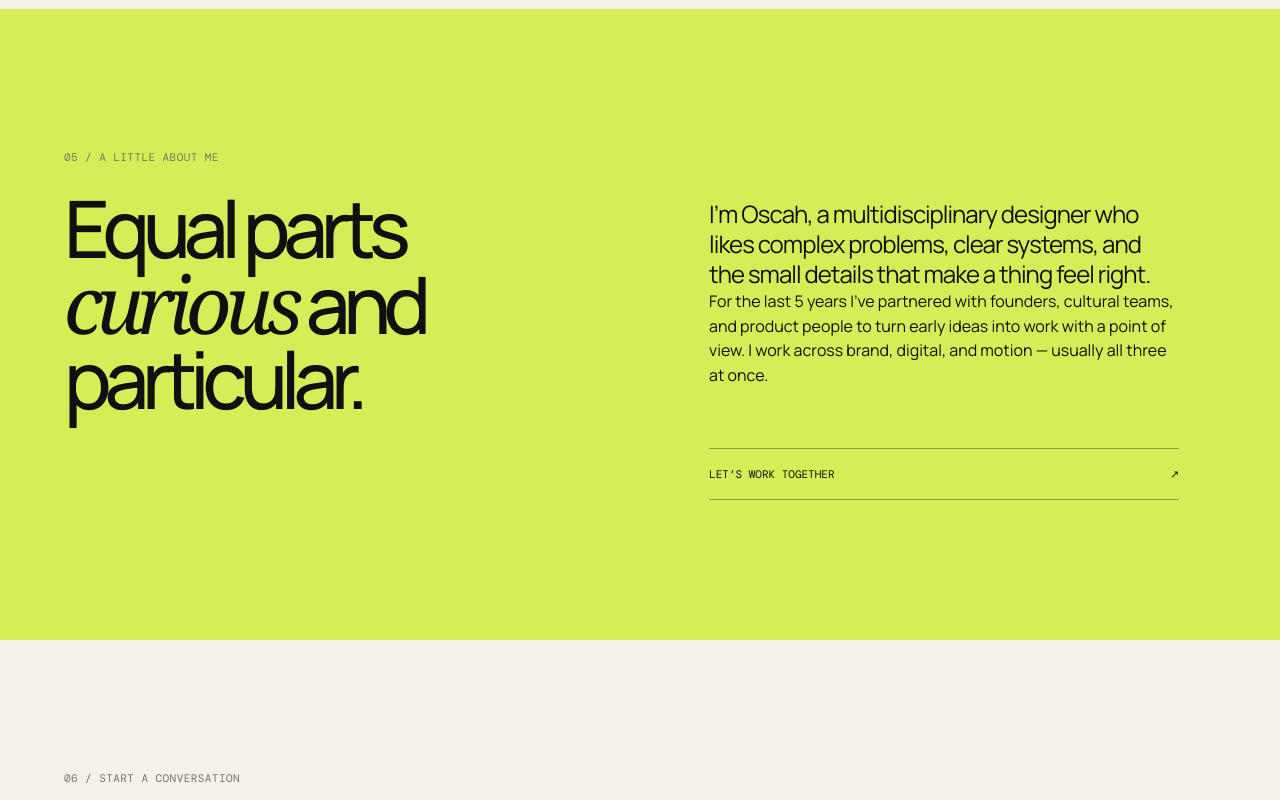
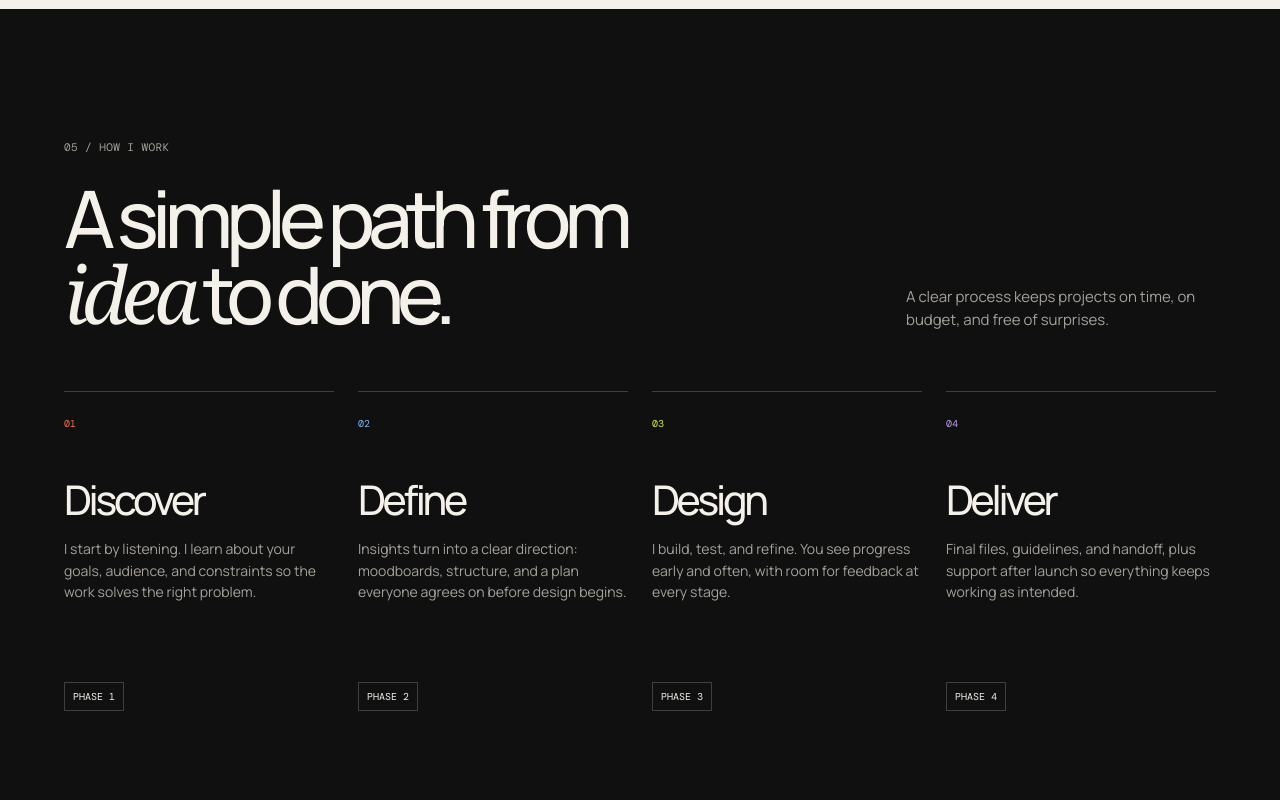
Before and after one commit to Oscah-jay/Ossy, a Next.js app: page / in a window 1280 px wide. Shown: the part 6000-6800 px from the top of the page. Built offline with nearby package versions, Linux system fonts and the light colour scheme.

Commit message:
Feat: Add process section

```diff
--- a/app/globals.css
+++ b/app/globals.css
@@ -97,6 +97,33 @@ button { color: inherit; font: inherit; cursor: pointer; }
 .service-row:hover .service-tags li { border-color: var(--ink); }
 .service-arrow { align-items: center; border: 1px solid var(--ink); border-radius: 50%; display: flex; font-size: 18px; height: 34px; justify-content: center; width: 34px; }
 
+/* Process */
+.process-section { background: var(--ink); color: var(--paper); padding: 130px 0 150px; }
+.process-section .eyebrow, .process-section .section-intro { color: #a5a19a; }
+.process-grid { display: grid; gap: 24px; grid-template-columns: repeat(4, minmax(0, 1fr)); }
+.process-step { border-top: 1px solid #403f3b; display: flex; flex-direction: column; min-height: 320px; padding-top: 24px; position: relative; transition: border-color .25s; }
+.process-step::before { background: var(--tone, var(--coral)); content: ''; height: 3px; left: 0; position: absolute; top: -2px; transition: width .35s ease; width: 0; }
+.process-step:hover::before { width: 100%; }
+.process-coral { --tone: var(--coral); }
+.process-blue { --tone: var(--blue); }
+.process-lime { --tone: var(--lime); }
+.process-purple { --tone: var(--purple); }
+.process-num { color: var(--tone); font-family: var(--mono); font-size: 10px; }
+.process-step h3 { font-size: clamp(30px, 3.2vw, 46px); font-weight: 500; letter-spacing: -.08em; line-height: 1; margin: 48px 0 18px; }
+.process-step p { color: #a5a19a; font-size: 14px; line-height: 1.55; margin: 0; max-width: 300px; }
+.process-time { border: 1px solid #403f3b; font-family: var(--mono); font-size: 10px; margin-top: auto; padding: 6px 8px; text-transform: uppercase; width: fit-content; }
+
+@media (max-width: 800px) {
+  .process-section { padding: 90px 0; }
+  .process-grid { gap: 40px 20px; grid-template-columns: repeat(2, minmax(0, 1fr)); }
+  .process-step { min-height: 0; }
+  .process-step h3 { margin-top: 32px; }
+  .process-time { margin-top: 24px; }
+}
+@media (max-width: 500px) {
+  .process-grid { grid-template-columns: 1fr; }
+}
+
 @media (max-width: 800px) {
   .services-section { padding-bottom: 95px; padding-top: 90px; }
   .service-row { gap: 14px 16px; grid-template-columns: 32px 1fr 34px; padding: 28px 0; }
--- a/app/page.tsx
+++ b/app/page.tsx
@@ -30,6 +30,13 @@ const services = [
   { id: '02', title: 'UI/UX & web design', copy: 'Research-led interfaces, prototypes, and responsive websites that make products easier to understand and use.', tags: ['Web design', 'Dashboards', 'Prototyping'], tone: 'blue' },
   { id: '03', title: 'Editorial & print', copy: 'Flyers, posters, brochures, and layouts that carry a brand beyond the screen with the same care.', tags: ['Print design', 'Layout', 'Packaging'], tone: 'yellow' },
   { id: '04', title: 'Motion & campaigns', copy: 'Social campaigns, promos, and motion graphics that help ideas get noticed and remembered.', tags: ['Social media', 'Motion graphics', 'Promo video'], tone: 'purple' },
+]
+
+const process = [
+  { id: '01', title: 'Discover', copy: 'I start by listening. I learn about your goals, audience, and constraints so the work solves the right problem.', time: 'Phase 1', tone: 'coral' },
+  { id: '02', title: 'Define', copy: 'Insights turn into a clear direction: moodboards, structure, and a plan everyone agrees on before design begins.', time: 'Phase 2', tone: 'blue' },
+  { id: '03', title: 'Design', copy: 'I build, test, and refine. You see progress early and often, with room for feedback at every stage.', time: 'Phase 3', tone: 'lime' },
+  { id: '04', title: 'Deliver', copy: 'Final files, guidelines, and handoff, plus support after launch so everything keeps working as intended.', time: 'Phase 4', tone: 'purple' },
 ]
 export default function Page() {
   const [filter, setFilter] = useState('all')
@@ -115,10 +122,32 @@ export default function Page() {
       </div>
     </section>
 
+        <section className="process-section" id="process">
+      <div className="container">
+        <div className="section-heading">
+          <div>
+            <p className="eyebrow">05 / How I work</p>
+            <h2>A simple path from<br /><em>idea</em> to done.</h2>
+          </div>
+          <p className="section-intro">A clear process keeps projects on time, on budget, and free of surprises.</p>
+        </div>
+        <div className="process-grid">
+          {process.map((step) => (
+            <article className={`process-step process-${step.tone}`} key={step.id}>
+              <span className="process-num">{step.id}</span>
+              <h3>{step.title}</h3>
+              <p>{step.copy}</p>
+              <span className="process-time">{step.time}</span>
+            </article>
+          ))}
+        </div>
+      </div>
+    </section>
+
     <section className="about-section" id="about">
       <div className="container about-layout">
         <div>
-          <p className="eyebrow">05 / A little about me</p>
+          <p className="eyebrow">06 / A little about me</p>
           <h2>Equal parts<br /><em>curious</em> and<br />particular.</h2>
         </div>
         <div className="about-copy">
@@ -134,7 +163,7 @@ export default function Page() {
     <footer className="site-footer" id="contact">
       <div className="container">
         <div className="footer-top">
-          <p className="eyebrow">06 / Start a conversation</p>
+          <p className="eyebrow">07 / Start a conversation</p>
           <h2>Have a good<br /><em>one?</em> Say hello.</h2>
           <a className="email-link" href="mailto:oscahjuma270@gmail.com">oscahjuma270@gmail.com <span>↗</span></a>
         </div>
```
